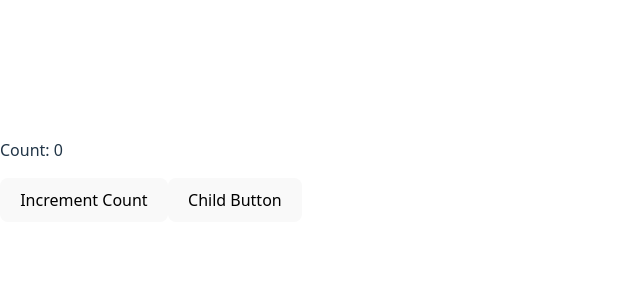
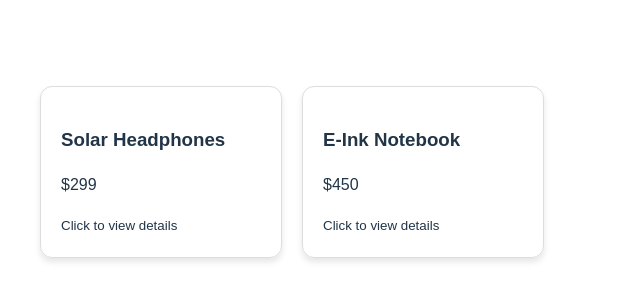
Before and after one commit to KalyanPaladugu/ReactJS-InterviewQuestions, a React (Vite) app: page / in a window 1280 px wide. Shown: the part 228-528 px from the top of the page, without its empty margins (0-640 px from the left). Built offline with nearby package versions, Linux system fonts and the light colour scheme.

Commit message:
useParams and usesearchparamsa

```diff
--- a/src/App.jsx
+++ b/src/App.jsx
@@ -43,9 +43,9 @@ function App() {
     <div>
       {/* <SearchItemsFromApi /> */}
       {/* <SearchItems /> */}
-      {/* <ProductApp /> */}
+      <ProductApp />
       {/* <UseMemoExample /> */}
-      <UseCallbackExample />
+      {/* <UseCallbackExample /> */}
     </div>
   )
 }
```
Also changed, not shown: 1 other file (tests, documents, lock files or other folders).
